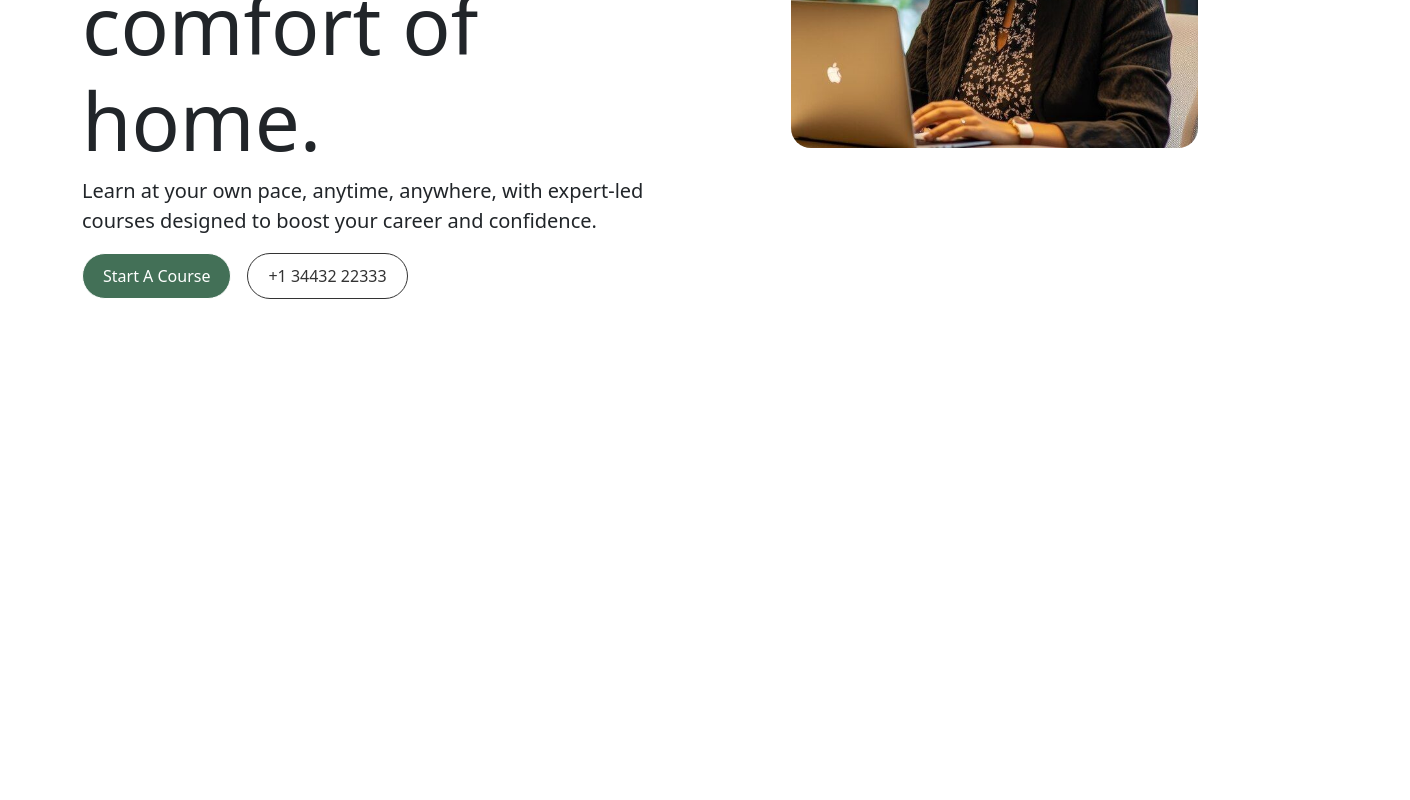
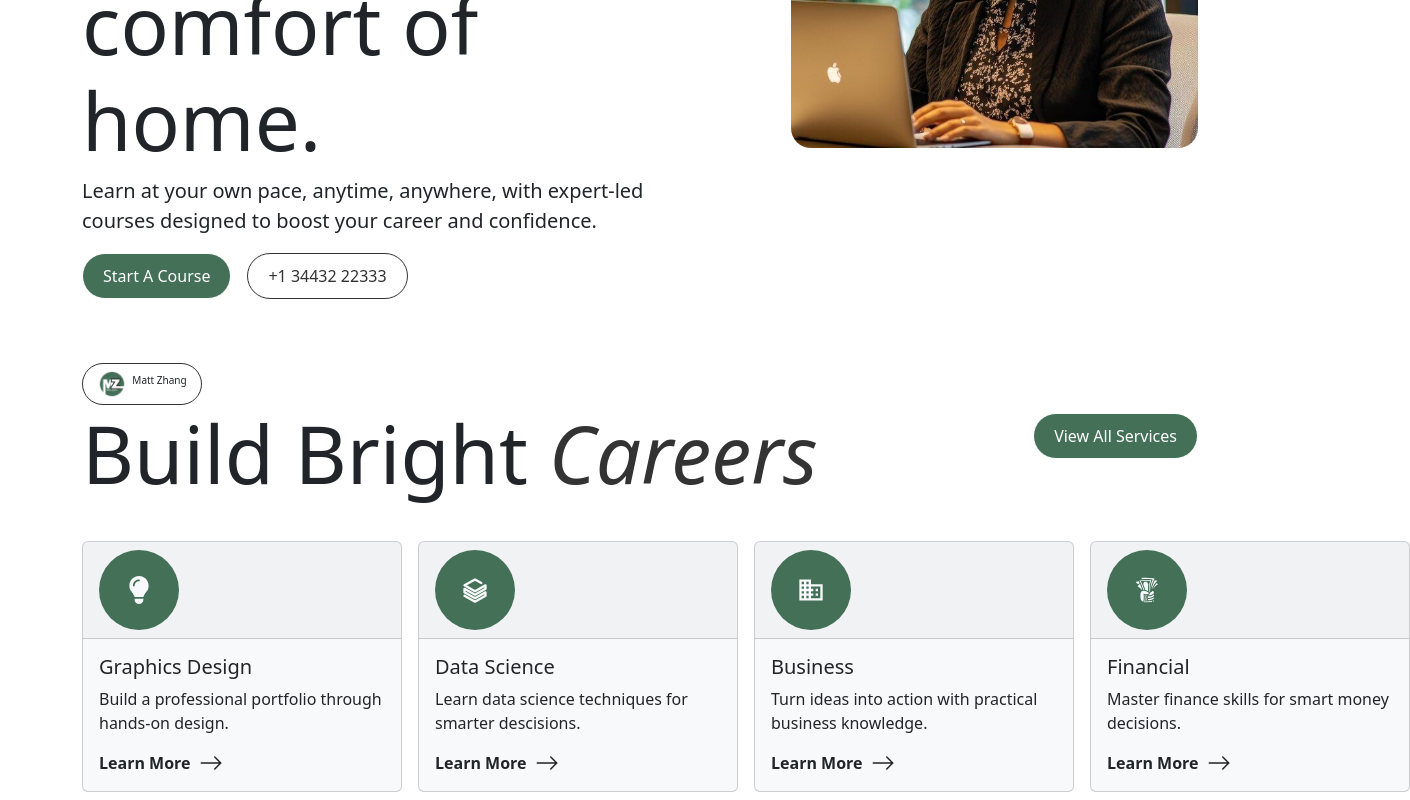
Before and after one commit to collins-dev1/business_app, a React (Create React App) app: page / in a window 1280 px wide. Shown: the part 493-1293 px from the top of the page, 1410 px wide, since content can reach past the window. Before the commit the page ends 800 px from the top, so only its background shows below. Built offline with nearby package versions, Linux system fonts and the light colour scheme.

Commit message:
third commit

```diff
--- a/package.json
+++ b/package.json
@@ -11,6 +11,7 @@
     "react": "^19.1.0",
     "react-bootstrap": "^2.10.10",
     "react-dom": "^19.1.0",
+    "react-icons": "^5.5.0",
     "react-scripts": "5.0.1",
     "web-vitals": "^2.1.4"
   },
--- a/src/App.js
+++ b/src/App.js
@@ -2,6 +2,7 @@ import logo from './logo.svg';
 import './App.css';
 import AppNavbar from './Navbar';
 import Header from './Header';
+import Service from './Service';
 
 function App() {
   return (
@@ -9,6 +10,7 @@ function App() {
       <div className='container'>
        <AppNavbar/>
        <Header/>
+       <Service/>
       </div>
 
     </div>
--- /dev/null
+++ b/src/Service.js
@@ -0,0 +1,159 @@
+import React from "react";
+import logo from "../src/images/logo2.png";
+import { Button } from "react-bootstrap";
+import Card from "react-bootstrap/Card";
+import { FaLightbulb } from "react-icons/fa6";
+import { BsArrowRight } from "react-icons/bs";
+import { TbBrandDatabricks } from "react-icons/tb";
+import { MdBusiness } from "react-icons/md";
+import { GiTakeMyMoney } from "react-icons/gi";
+
+const Service = () => {
+  return (
+    <div>
+      <div className="service-cont">
+        <div className="service-cont2">
+          <div className="header-logo">
+            <img src={logo} />
+            <h6>Matt Zhang</h6>
+          </div>
+          <div className="header-text">
+            <h1>
+              Build Bright{" "}
+              <span>
+                <i>Careers</i>
+              </span>
+            </h1>
+          </div>
+        </div>
+        <div>
+          <Button className="header-button">View All Services</Button>
+        </div>
+      </div>
+      <div className="card-cont">
+        <>
+          {[
+            "Light",
+          ].map((variant) => (
+            <Card
+              bg={variant.toLowerCase()}
+              key={variant}
+              text={variant.toLowerCase() === "light" ? "dark" : "white"}
+              style={{ width: "20rem" }}
+              className="mb-2"
+            >
+              <Card.Header>
+                <div className="icon-circle">
+                  <FaLightbulb  className="fs-3 text-light"/>
+                </div>
+              </Card.Header>
+              <Card.Body>
+                <Card.Title className="text-start">Graphics Design</Card.Title>
+                <Card.Text className="text-start">
+                  Build a professional portfolio through hands-on design.
+
+                  <div className="d-flex flex-row align-items-center gap-2 mt-3 fs-6 fw-bold">
+                    Learn More <BsArrowRight className="fs-4" />
+                  </div>
+                </Card.Text>
+              </Card.Body>
+            </Card>
+
+          ))}
+        </>
+        <>
+          {[
+            "Light",
+          ].map((variant) => (
+            <Card
+              bg={variant.toLowerCase()}
+              key={variant}
+              text={variant.toLowerCase() === "light" ? "dark" : "white"}
+              style={{ width: "20rem" }}
+              className="mb-2"
+            >
+              <Card.Header>
+                <div className="icon-circle">
+                  <TbBrandDatabricks className="fs-3 text-light"/>
+                </div>
+              </Card.Header>
+              <Card.Body>
+                <Card.Title className="text-start">Data Science</Card.Title>
+                <Card.Text className="text-start">
+                  Learn data science techniques for smarter descisions.
+
+                  <div className="d-flex flex-row align-items-center gap-2 mt-3 fs-6 fw-bold">
+                    Learn More <BsArrowRight className="fs-4" />
+                  </div>
+                </Card.Text>
+              </Card.Body>
+            </Card>
+
+          ))}
+        </>
+        <>
+          {[
+            "Light",
+          ].map((variant) => (
+            <Card
+              bg={variant.toLowerCase()}
+              key={variant}
+              text={variant.toLowerCase() === "light" ? "dark" : "white"}
+              style={{ width: "20rem" }}
+              className="mb-2"
+            >
+              <Card.Header>
+                <div className="icon-circle">
+                  <MdBusiness className="fs-3 text-light" />
+                </div>
+              </Card.Header>
+              <Card.Body>
+                <Card.Title className="text-start">Business</Card.Title>
+                <Card.Text className="text-start">
+                  Turn ideas into action with practical business knowledge.
+
+                  <div className="d-flex flex-row align-items-center gap-2 mt-3 fs-6 fw-bold">
+                    Learn More <BsArrowRight className="fs-4" />
+                  </div>
+                </Card.Text>
+              </Card.Body>
+            </Card>
+
+          ))}
+        </>
+        <>
+          {[
+            "Light",
+          ].map((variant) => (
+            <Card
+              bg={variant.toLowerCase()}
+              key={variant}
+              text={variant.toLowerCase() === "light" ? "dark" : "white"}
+              style={{ width: "20rem" }}
+              className="mb-2"
+            >
+              <Card.Header>
+                <div className="icon-circle">
+                  <GiTakeMyMoney className="fs-3 text-light" />
+                </div>
+              </Card.Header>
+              <Card.Body>
+                <Card.Title className="text-start">Financial</Card.Title>
+                <Card.Text className="text-start">
+                  Master finance skills for smart money decisions.
+
+                  <div className="d-flex flex-row align-items-center gap-2 mt-3 fs-6 fw-bold">
+                    Learn More <BsArrowRight className="fs-4" />
+                  </div>
+                </Card.Text>
+              </Card.Body>
+            </Card>
+
+          ))}
+        </>
+      </div>
+    </div>
+  );
+};
+
+export default Service;
--- a/src/index.css
+++ b/src/index.css
@@ -141,6 +141,31 @@ code {
   border-radius: 20px;
 }
 
+.service-cont{
+  display: flex;
+  flex-direction: row;
+  justify-content: space-between;
+  align-items: center;
+  padding-top: 4rem;
+}
+
+.card-cont{
+  display: grid;
+  grid-template-columns: repeat(4, 1fr);
+  gap: 1rem;
+  padding-top: 2rem;
+}
+
+.icon-circle{
+  width: 80px;
+  height: 80px;
+  background-color: #437057;
+  border-radius: 50%;
+  display: flex;
+  justify-content: center;
+  align-items: center;
+}
+
 
 
 @media (max-width: 991.98px) {
@@ -176,4 +201,27 @@ code {
 .header-text span{
   font-size: 3rem;
 }
+
+.service-cont2 .header-text h1{
+  font-size: 1.5rem;
 }
+
+.service-cont2 .header-text span{
+  font-size: 1.5rem;
+}
+
+.card-cont{
+  grid-template-columns: repeat(1, 1fr);
+  display: flex;
+  flex-direction: column;
+  justify-content: center;
+  align-items: center;
+}
+
+.service-cont2{
+  display: flex;
+  flex-direction: column;
+  gap: 1rem;
+  align-items: flex-start;
+}
+}
```
Also changed, not shown: 1 other file (tests, documents, lock files or other folders).
